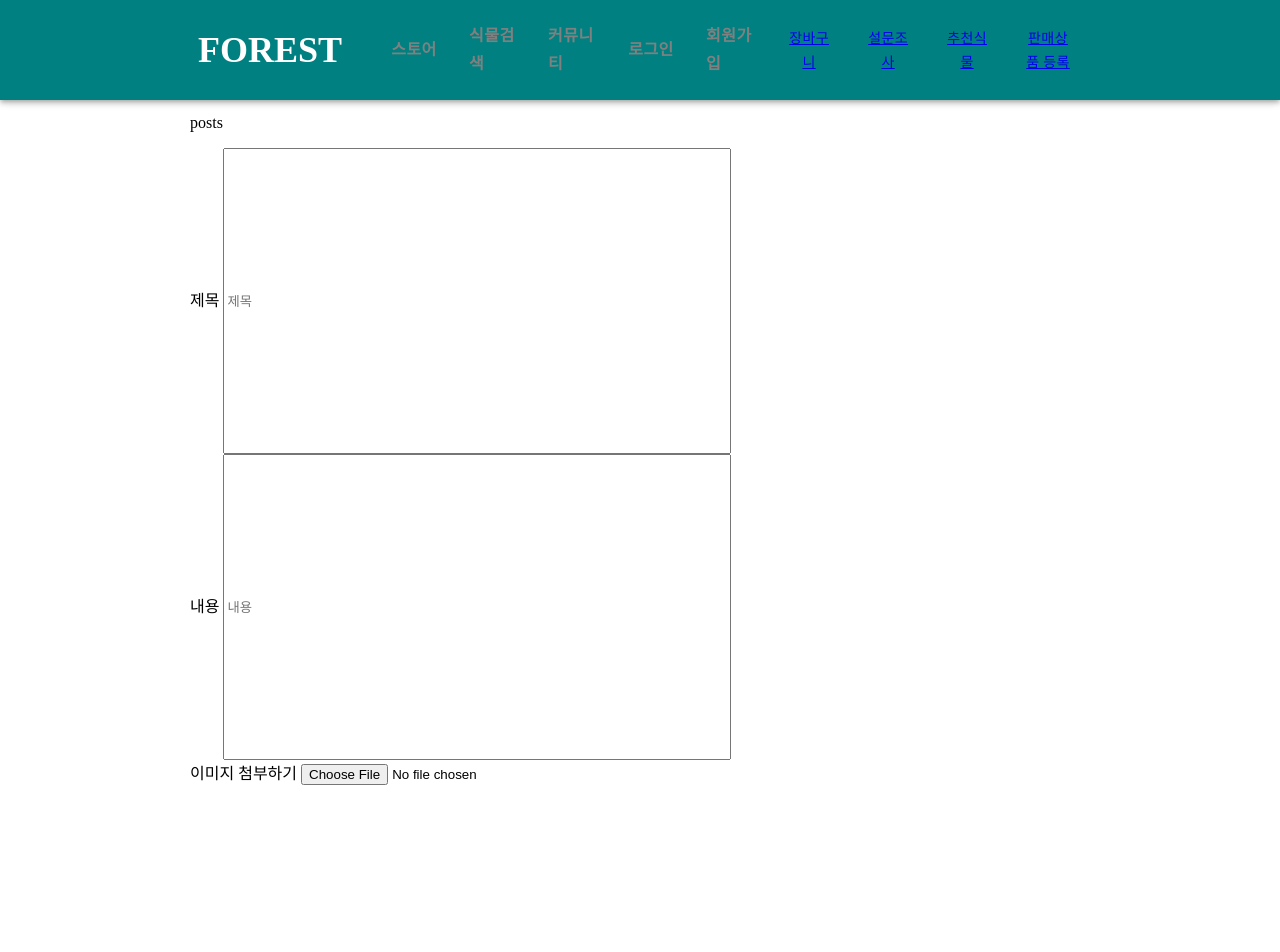
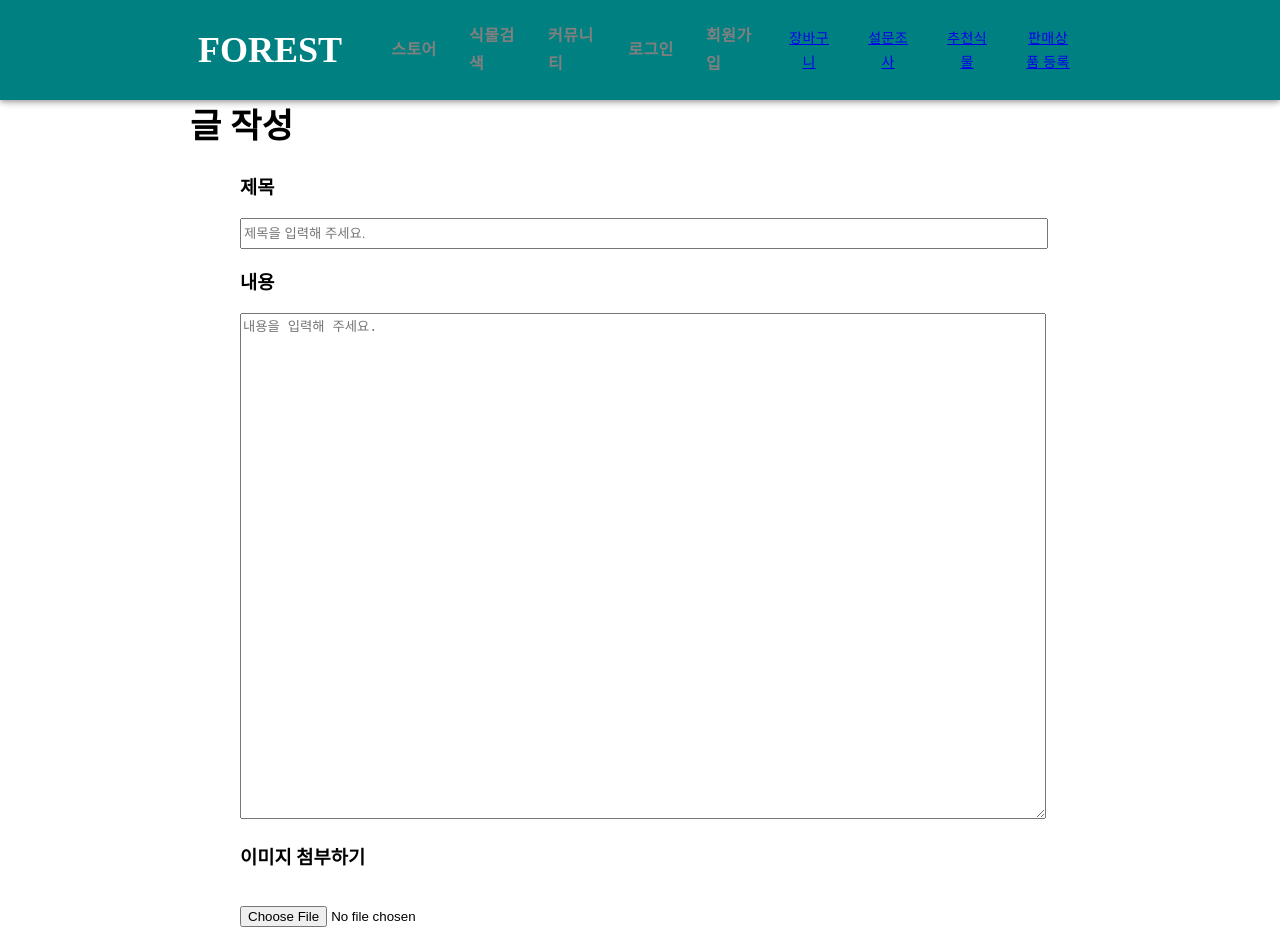
Before and after one commit to dohyung102/Forest, a React (Create React App) app in the folder frontend/: page /community/write in a window 1280 px wide. Shown: the top 952 px of the page. Built offline with nearby package versions, Linux system fonts and the light colour scheme.

Commit message:
REFAC : modify_post_write_and_update

```diff
--- a/frontend/src/components/pages/Comment.css
+++ b/frontend/src/components/pages/Comment.css
@@ -12,3 +12,13 @@ hr{
 .button {
     margin:1px;
 }
+
+.write-textbox {
+    width: 100%;
+    height: 100px;
+}
+
+.write-form {
+    margin-left: 50px;
+    margin-right: 50px;
+}
--- a/frontend/src/components/pages/Comment.js
+++ b/frontend/src/components/pages/Comment.js
@@ -114,14 +114,15 @@ const Comment = (props) => {
           </Typography>
         </Box>
       <form>
-        <input
+        <textarea
           className='comment-textbox'
           type='text'
           name='comment_input'
           value={comment}
           onChange={commentHandle}
           placeholder='이 곳에 댓글 작성'
-        />
+        >
+        </textarea>
         <Box className='button'>
           <Button onClick={createComment} variant="outlined" >댓글 쓰기</Button>
         </Box>
@@ -138,13 +139,14 @@ const Comment = (props) => {
                 // editCommentForm(comment.id)
                 <div>
                   <form>
-                    <input
+                    <textarea
                       className='comment-textbox'
                       type='text'
                       value={commentEditContent}
                       name='comment_edit'
                       onChange={commentEditHandle}
-                    />
+                    >
+                    </textarea>
                     <Box className='button'>
                       <Button onClick={() => editComment(comment.id)} variant="outlined" color='success'>수정</Button>
                       <Button onClick={() => setCommentPK(0)} variant="outlined" color='error'>취소</Button>
--- a/frontend/src/components/pages/Post.css
+++ b/frontend/src/components/pages/Post.css
@@ -19,3 +19,18 @@
 .post-user-margin {
   margin-left: 20px;
 }
+
+.write-textbox {
+  width: 100%;
+  height: 500px;
+}
+
+.input-text {
+  margin-left: 50px;
+  margin-right: 50px;
+}
+
+.write-title {
+  width: 100%;
+  height: 25px;
+}
--- a/frontend/src/components/pages/Post.js
+++ b/frontend/src/components/pages/Post.js
@@ -143,30 +143,36 @@ const Post = () => {
       {edit ? (
         <div>
           <form className="">
-            <div>
-              <label htmlFor="title_input">제목 </label>
+            <div className='input-text'>
+              <label htmlFor="title_input">
+                <h3>제목</h3>
+              </label>
               <input
+                className="write-title"
                 type="text"
                 name="title_input"
                 value={title}
                 onChange={titleHandle}
-                placeholder="제목"
-                className=""
+                placeholder="제목을 입력해 주세요."
               />
             </div>
-            <div>
-              <label htmlFor="content_input">내용 </label>
-              <input
-                type="text"
+            <div className='input-text'>
+              <label htmlFor="content_input">
+                <h3>내용</h3>
+              </label>
+              <textarea
+                className='write-textbox'
                 name="content_input"
                 value={content}
                 onChange={contentHandle}
-                placeholder="내용"
-                className=""
-              />
+                placeholder="내용을 입력해 주세요."
+              >
+              </textarea>
             </div>
-            <div>
-              <label htmlFor="image">이미지 첨부하기 </label>
+            <div className='input-text'>
+              <label htmlFor="image">
+                <h3>이미지 첨부하기</h3>
+              </label><br/>
               <input
                 type="file"
                 name="image"
@@ -176,7 +182,6 @@ const Post = () => {
             </div>
           </form>
           <div>
-            <p>업로드된 이미지</p>
             {preview && (
               <div className="upload_img">
                 <img
--- /dev/null
+++ b/frontend/src/components/pages/Write.css
@@ -0,0 +1,14 @@
+.write-textbox {
+    width: 100%;
+    height: 500px;
+}
+
+.input-text {
+    margin-left: 50px;
+    margin-right: 50px;
+}
+
+.write-title {
+    width: 100%;
+    height: 25px;
+}
--- a/frontend/src/components/pages/Write.js
+++ b/frontend/src/components/pages/Write.js
@@ -1,6 +1,7 @@
 import React, { useState } from 'react';
 import axios from 'axios';
-
+import { Box, Button, Typography } from '@mui/material';
+import './Write.css'
 const Write = () => {
 
   function toCommunity() {
@@ -57,23 +58,39 @@ const Write = () => {
 
   return (
     <div className=''>
-      <p>posts</p>
+      <Box
+        sx={{
+          display: 'flex',
+          flexDirection: 'row',
+          alignItems: 'center',
+          marginBottom: 3,
+        }}
+      >
+        <Typography fontWeight="fontWeightBold"  variant="h4">
+          글 작성
+        </Typography>
+      </Box>
       <form className=''>
-        <div>
-          <label htmlFor='title_input'>제목 </label>
-          <input type='text' name='title_input' value={title} onChange={ titleHandle } placeholder='제목' className='' />
+        <div className='input-text'>
+          <label htmlFor='title_input'>
+            <h3>제목</h3>
+          </label>
+          <input className='write-title' type='text' name='title_input' value={title} onChange={ titleHandle } placeholder='제목을 입력해 주세요.'/>
         </div>
-        <div>
-          <label htmlFor='content_input'>내용 </label>
-          <input type='text' name='content_input' value={content} onChange={ contentHandle } placeholder='내용' className='' />
+        <div className='input-text'>
+          <label htmlFor='content_input'>
+            <h3>내용</h3>
+          </label>
+          <textarea className='write-textbox' type='textarea' name='content_input' value={content} onChange={ contentHandle } placeholder='내용을 입력해 주세요.'></textarea>
         </div>
-        <div>
-          <label htmlFor='image'>이미지 첨부하기 </label>
+        <div className='input-text'>
+          <label htmlFor='image' >
+            <h3>이미지 첨부하기</h3>
+          </label><br/>
           <input type='file' name='image' accept='image/*' onChange={ loadFile } />
         </div>
       </form>
       <div>
-        <p>업로드된 이미지</p>
         {preview && (
           <div className='upload_img'>
             <img style={{width:'300px', height:'300px', objectFit:'contain' }} alt='upload_img' src={preview} />
@@ -83,8 +100,8 @@ const Write = () => {
       </div>
       <div>
         {/* <button><Link to='/community'>목록으로</Link></button> */}
-        <button onClick={ toCommunity }>목록으로</button>
-        <button onClick={ write }>글쓰기</button>
+        <Button onClick={ toCommunity } variant="outlined">목록으로</Button>
+        <Button onClick={ write } variant="outlined" color='success'>글쓰기</Button>
       </div>
     </div>
   );
```
